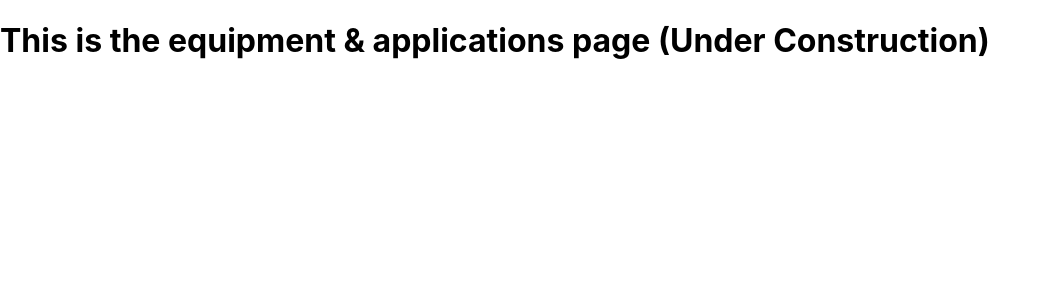
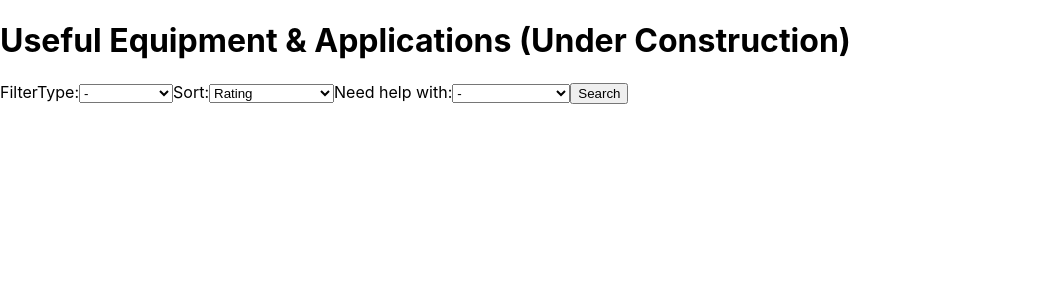
Before and after one commit to kmperera/CIS4930-HandsOnLearning, a React (Create React App) app in the folder health-app-frontend/: page /useful in a window 1280 px wide. Shown: the top 300 px of the page, without its empty margins (0-1050 px from the left). Built offline with nearby package versions, Linux system fonts and the light colour scheme.

Commit message:
basic set up for equipment & application page

```diff
--- a/health-app-frontend/src/Useful/Useful.js
+++ b/health-app-frontend/src/Useful/Useful.js
@@ -3,7 +3,33 @@ import React from "react"
 export default function Useful() {
     return (
         <div>
-            <h1>This is the equipment & applications page (Under Construction)</h1>
+            <h1>Useful Equipment & Applications (Under Construction)</h1>
+            <label>Filter
+                <label>Type:
+                    <select>
+                        <option value="empty">-</option>
+                        <option value="equipment">Equipment</option>
+                        <option value="applications">Applications</option>
+                    </select>
+                </label>
+                <label>Sort:
+                    <select>
+                        <option value="rating">Rating</option>
+                        <option value="p_low">Price: low-to-high</option>
+                        <option value="p_high">Price: high-to-low</option>
+                    </select>
+                </label>
+                <label>Need help with:
+                    <select>
+                        <option value="empty">-</option>
+                        <option value="cognitive">Cognitive</option>
+                        <option value="muscleA">Muscle Group A</option>
+                        <option value="muscleB">Muscle Group B</option>
+                    </select>
+                </label>
+                <button type="search">Search</button>
+            </label>
         </div>
+        // each block has image, name, type, description, link (price?)
     );
 }
```
